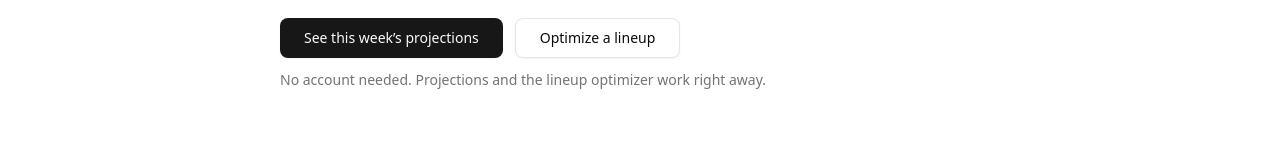
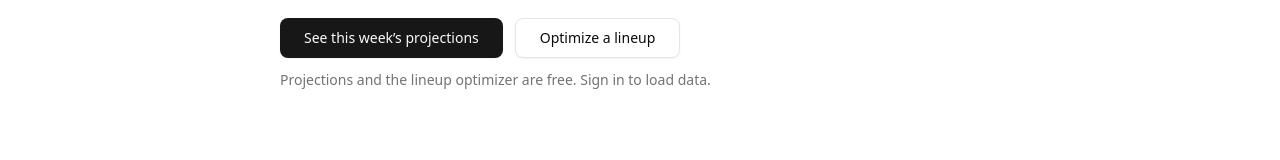
Before and after one commit to carlosricojr/fantasy-gto, a Next.js app: page / in a window 1280 px wide. Shown: the part 323-483 px from the top of the page. Built offline with nearby package versions, Linux system fonts and the light colour scheme; no server answers.

Commit message:
docs: align visible copy with private data access

```diff
--- a/app/(app)/lineup/page.tsx
+++ b/app/(app)/lineup/page.tsx
@@ -289,7 +289,7 @@ function LineupContent() {
       ) : roster.length === 0 ? (
         <EmptyState
           title="Add players to get started"
-          body="Pick the players on your roster below. The optimal lineup is calculated as you go — no account needed."
+          body="Pick the players on your roster below. The optimal lineup is calculated as you go from the loaded projections."
         />
       ) : (
         <section className="rounded-lg border">
--- a/app/(marketing)/page.tsx
+++ b/app/(marketing)/page.tsx
@@ -36,7 +36,7 @@ export default function MarketingPage() {
           </Button>
         </div>
         <p className="mt-3 text-sm text-muted-foreground">
-          No account needed. Projections and the lineup optimizer work right away.
+          Projections and the lineup optimizer are free. Sign in to load data.
         </p>
       </section>
 
--- a/app/(marketing)/pricing/page.tsx
+++ b/app/(marketing)/pricing/page.tsx
@@ -60,7 +60,7 @@ export default function PricingPage() {
     <main className="mx-auto max-w-3xl px-6 py-16">
       <h1 className="text-3xl font-semibold tracking-tight">Choose your plan</h1>
       <p className="mt-3 text-muted-foreground">
-        Projections and the lineup optimizer are free and need no account. Free includes{" "}
+        Projections and the lineup optimizer are free with an app account. Free includes{" "}
         {freeLeagues}; Pro removes the limit. What else it adds is listed below &mdash;
         derived from the same table the server authorizes against, so this page cannot
         promise more than the code delivers.
```
